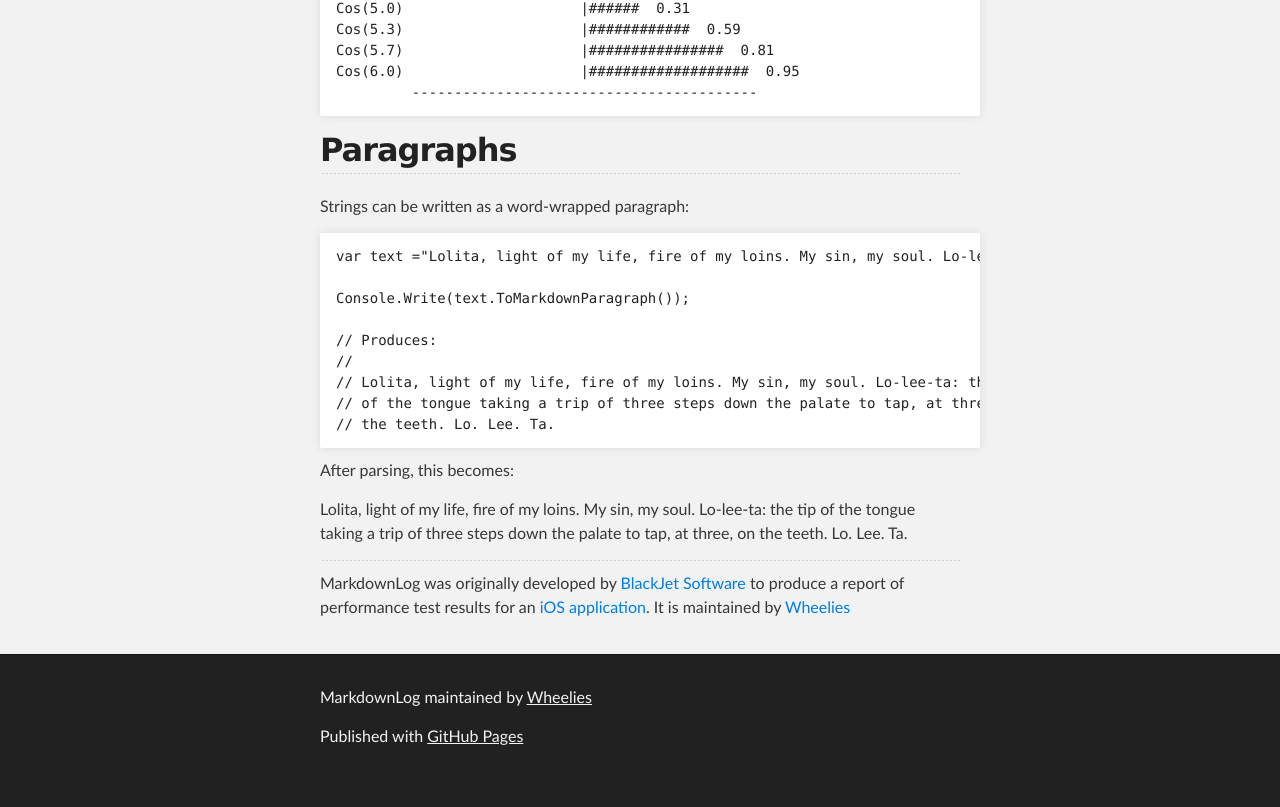
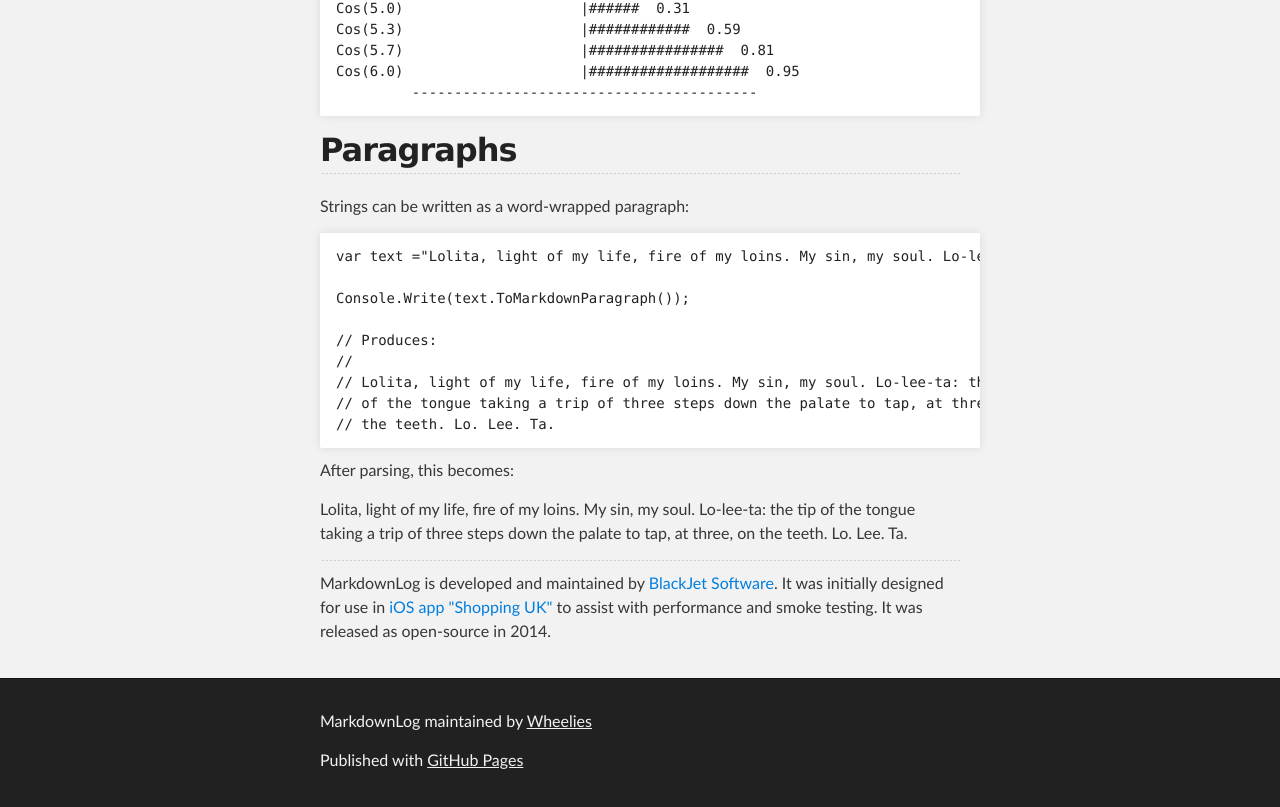
Before and after one commit to Wheelies/MarkdownLog, a plain HTML site: page index.html in a window 1280 px wide. Shown: the part 4334-5141 px from the top of the page. Before the commit the page ends 5117 px from the top, so only its background shows below. Drawn offline with Linux system fonts and the light colour scheme.

Commit message:
Update index.html

```diff
--- a/index.html
+++ b/index.html
@@ -249,7 +249,10 @@ Console.Write(text.ToMarkdownParagraph());
 of the tongue taking a trip of three steps down the palate to tap, at three, on
 the teeth. Lo. Lee. Ta.</p>
 
-<hr><p>MarkdownLog was originally developed by <a href="http://blackjetsoftware.com">BlackJet Software</a> to produce a report of performance test results for an <a href="http://shoppingukapp.com/">iOS application</a>. It is maintained by <a href="https://github.com/Wheelies">Wheelies</a></p>
+<hr><p>MarkdownLog is developed and maintained by <a href="http://blackjetsoftware.com">BlackJet Software</a>.
+        It was initially designed for use in <a href="http://shoppingukapp.com/">iOS app "Shopping UK"</a>
+        to assist with performance and smoke testing. It was released as open-source in 2014.
+        </p>
       </section>
     </div>
 
```
